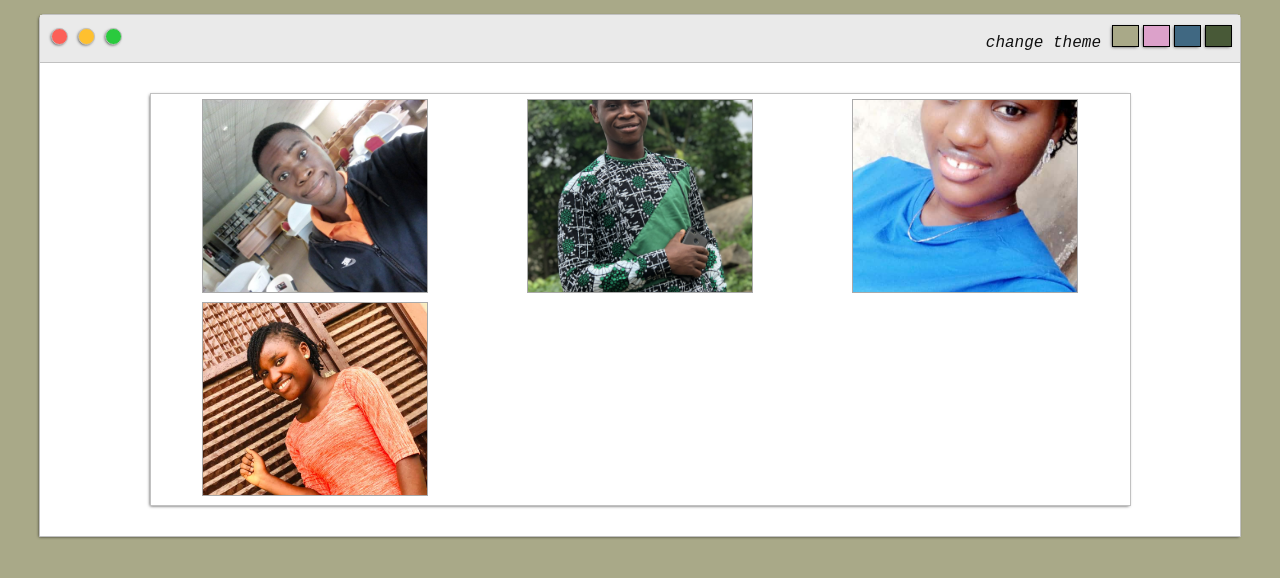
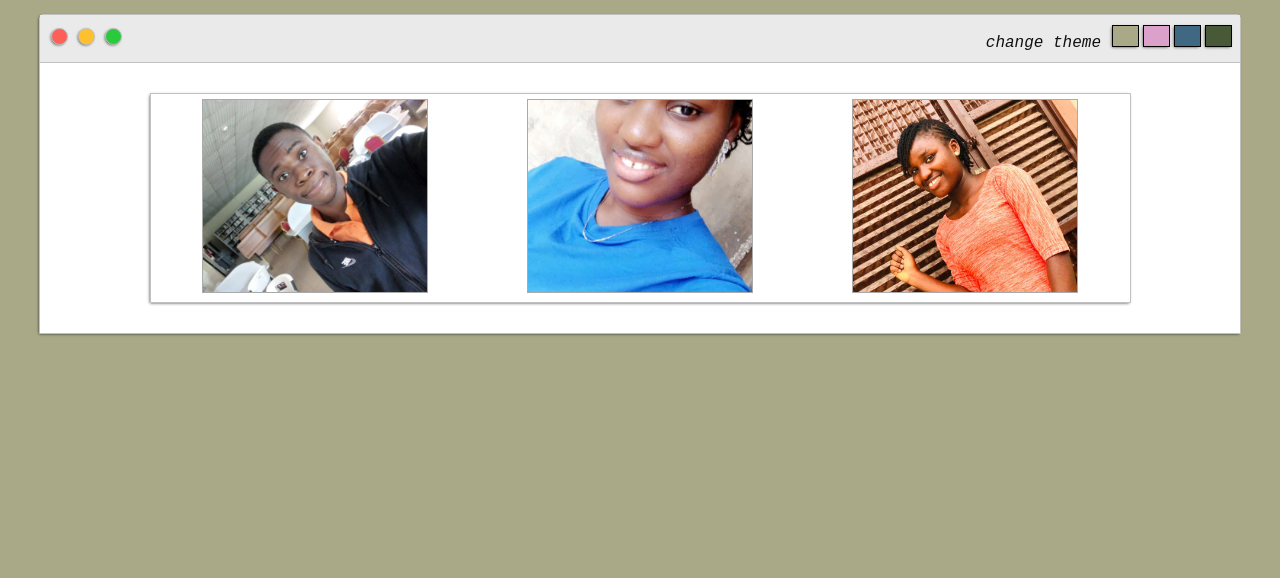
Before and after one commit to DayoPraiseGod/my-gallery, a plain HTML site: page index.html in a window 1280 px wide. Shown: the part 114-692 px from the top of the page. Drawn offline with Linux system fonts and the light colour scheme.

Commit message:
comment d2.png

```diff
--- a/index.html
+++ b/index.html
@@ -41,11 +41,11 @@
 							<img class="image" src="d1.jpg" alt="praise">
 						</a>
 					</div>
-					<div class="media-file">
+					<!-- <div class="media-file">
 						<a href="d2.jpg" target="_blank" title="">
 							<img class="image" src="d2.jpg" alt="praise">
 						</a>
-					</div>
+					</div> -->
 					<div class="media-file">
 						<a href="d3.jpg" target="_blank" title="">
 							<img class="image" src="d3.jpg" alt="praise">
```
